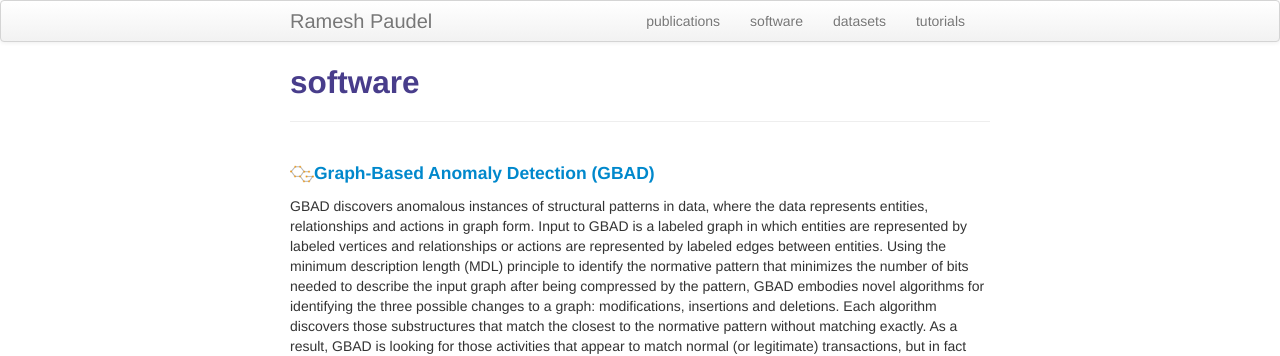
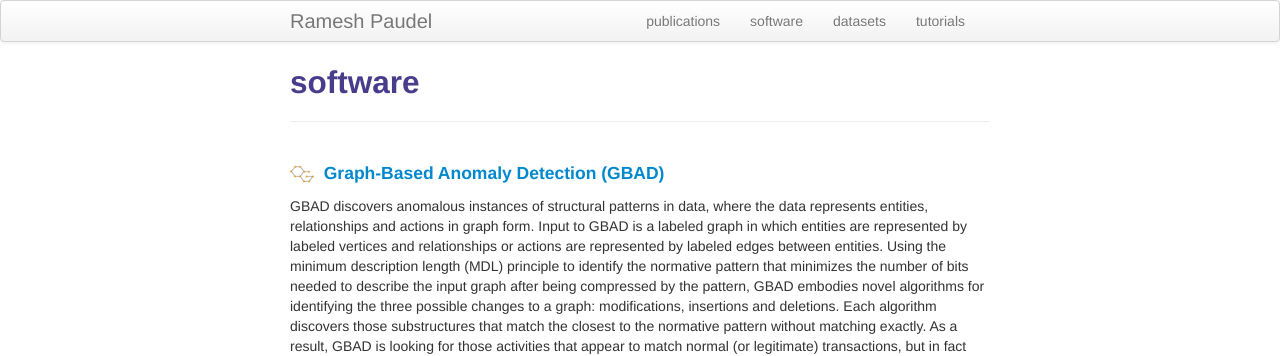
Before and after one commit to rpaudel42/rpaudel42.github.io, a Jekyll site: the page built from pages/software.md, in a window 1280 px wide. Shown: the top 356 px of the page. Built offline with Jekyll 4.4.1, drawn with Linux system fonts in a browser that asks for light colours.

Commit message:
Update software.md

```diff
--- a/pages/software.md
+++ b/pages/software.md
@@ -5,7 +5,7 @@ description: Ramesh Paudel's software
 ---
 
 
-#### <a name="GBAD"></a>![pdf]({{ BASE_PATH }}/assets/pics/gbad.ico)[Graph-Based Anomaly Detection (GBAD)](http://users.csc.tntech.edu/~weberle/gbad/)
+#### <a name="GBAD"></a>![pdf]({{ BASE_PATH }}/assets/pics/gbad.ico)&nbsp;&nbsp;[Graph-Based Anomaly Detection (GBAD)](http://users.csc.tntech.edu/~weberle/gbad/)
 
 GBAD discovers anomalous instances of structural patterns in data, where the data represents entities, relationships and actions in graph form. Input to GBAD is a labeled graph in which entities are represented by labeled vertices and relationships or actions are represented by labeled edges between entities.  Using the minimum description length (MDL) principle to identify the normative pattern that minimizes the number of bits needed to describe the input graph after being compressed by the pattern, GBAD embodies novel algorithms for identifying the three possible changes to a graph:  modifications, insertions and deletions.  Each algorithm discovers those substructures that match the closest to the normative pattern without matching exactly.  As a result, GBAD is looking for those activities that appear to match normal (or legitimate) transactions, but in fact are structurally different. <br/>
 [find more...](http://users.csc.tntech.edu/~weberle/gbad/)
```
